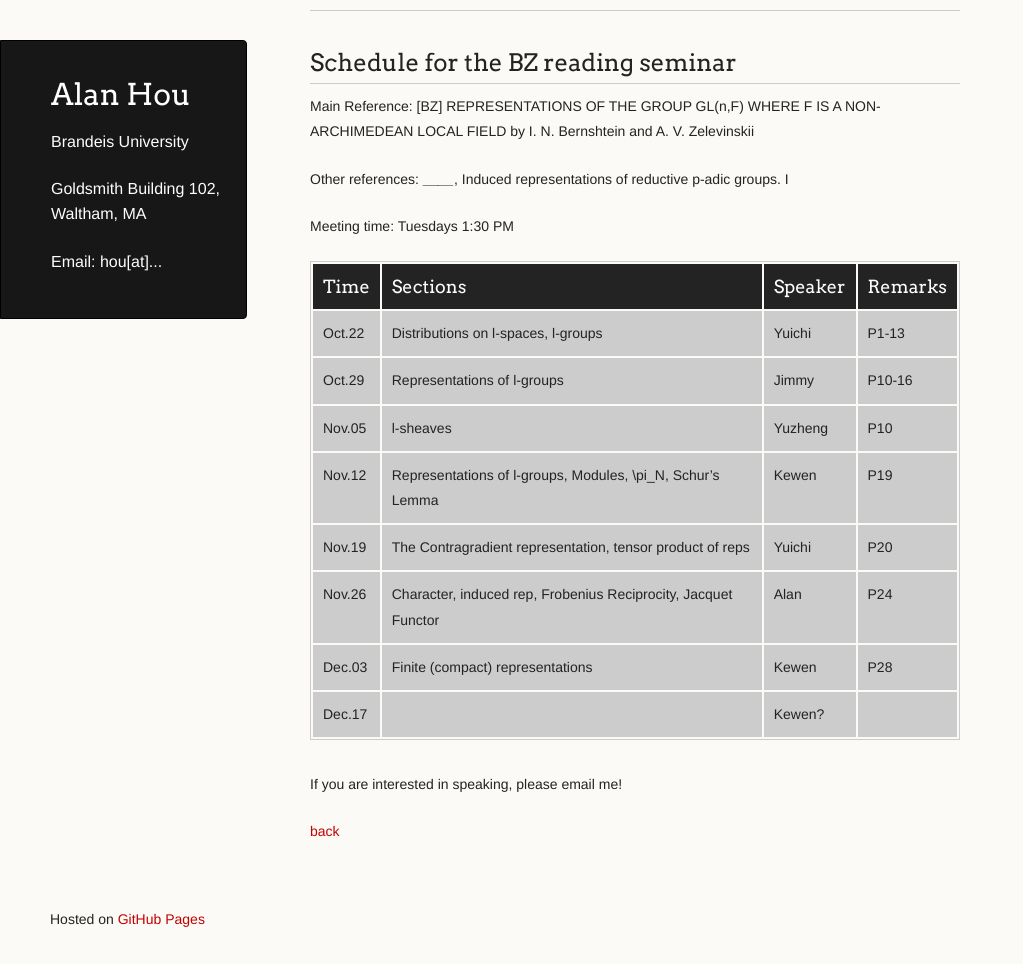
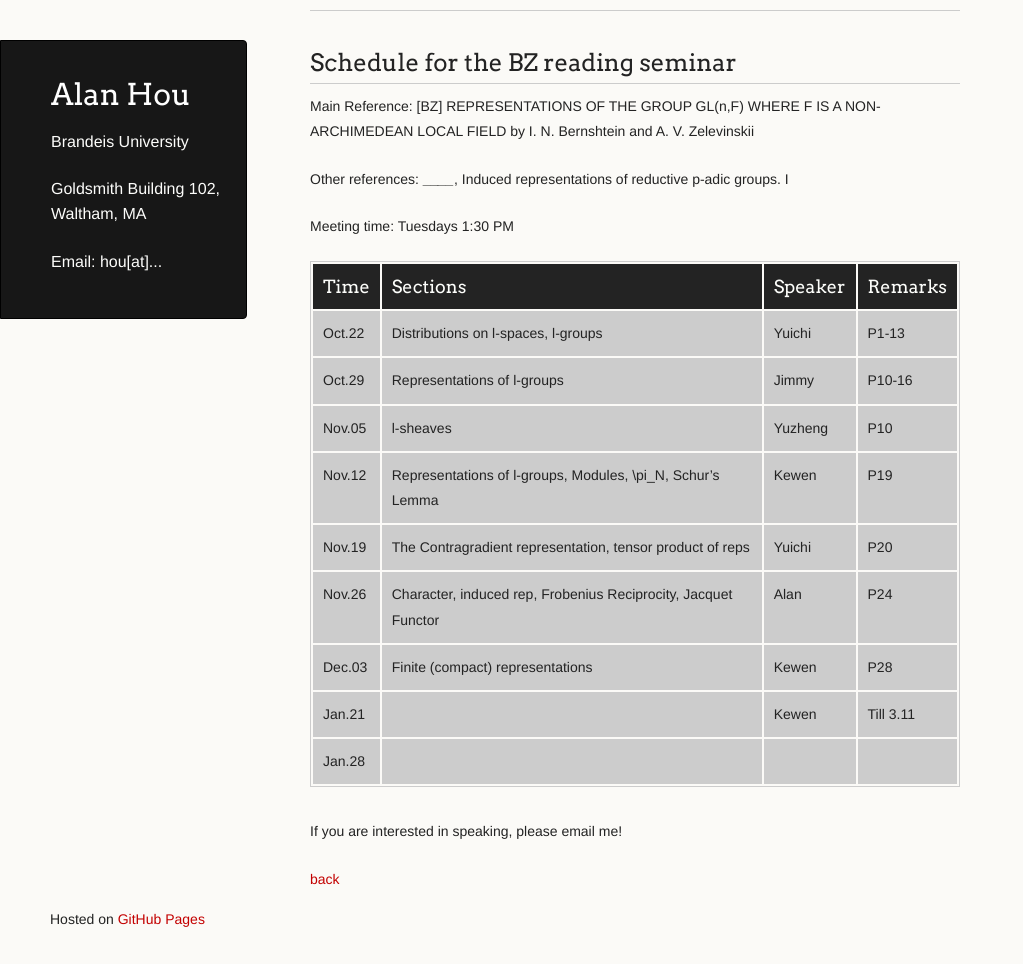
Before and after one commit to axhou/axhou.github.io, a Jekyll site: the page built from bzf2024.md, in a window 1280 px wide and 964 px high. Shown: the whole window, without its empty margins (0-1023 px from the left). Built offline with Jekyll 4.4.1, drawn with Linux system fonts in a browser that asks for light colours; our own code applies the rules of GitHub Pages for plain Markdown files.

Commit message:
Update bzf2024.md

```diff
--- a/bzf2024.md
+++ b/bzf2024.md
@@ -26,7 +26,8 @@ Meeting time: Tuesdays 1:30 PM
 | Nov.19  | The Contragradient representation, tensor product of reps | Yuichi | P20 |
 | Nov.26  | Character, induced rep, Frobenius Reciprocity, Jacquet Functor | Alan | P24 |
 | Dec.03  | Finite (compact) representations | Kewen | P28 |
-| Dec.17  |  | Kewen? |  |
+| Jan.21  |  | Kewen | Till 3.11 |
+| Jan.28  |  | | |
 
 If you are interested in speaking, please email me!
 
```
